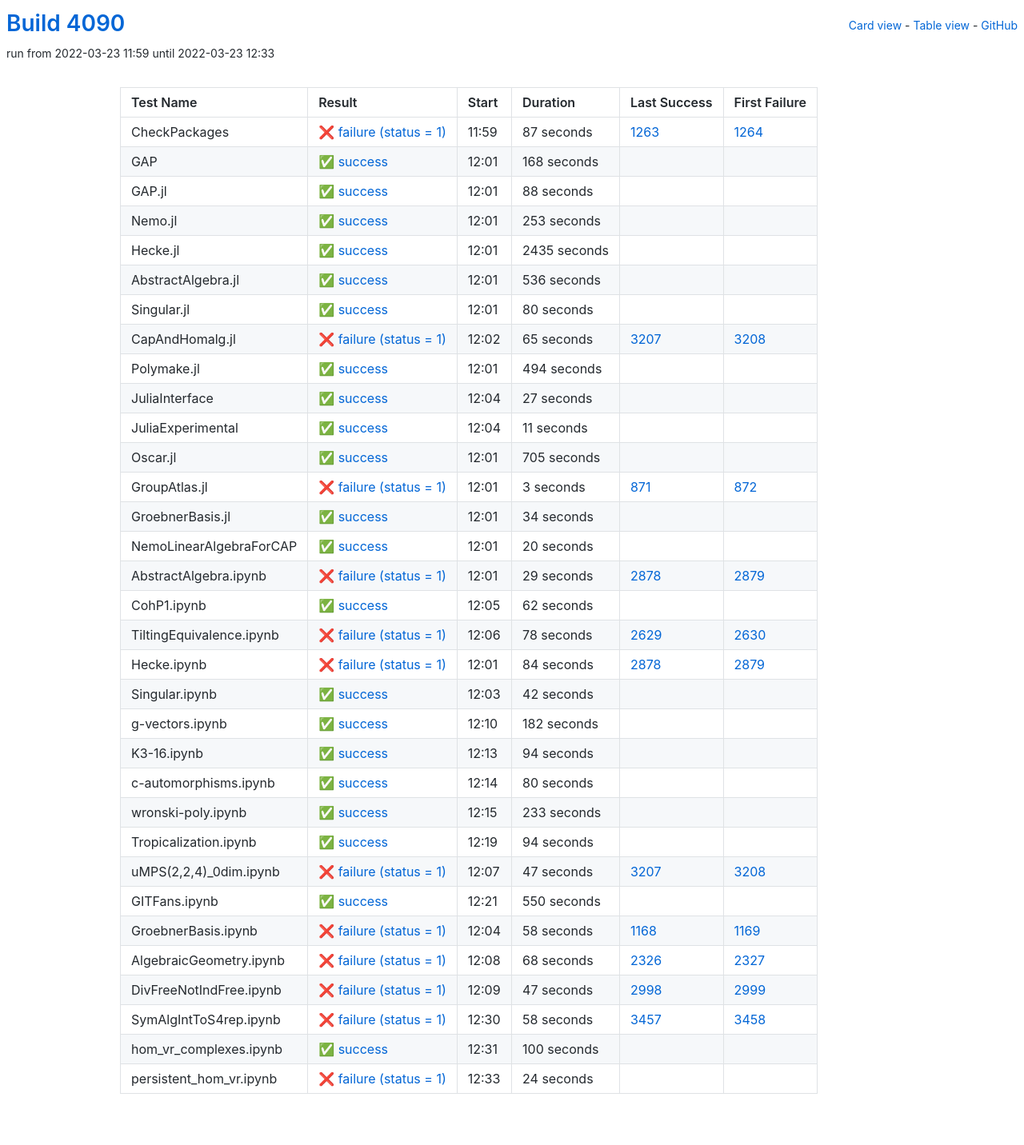
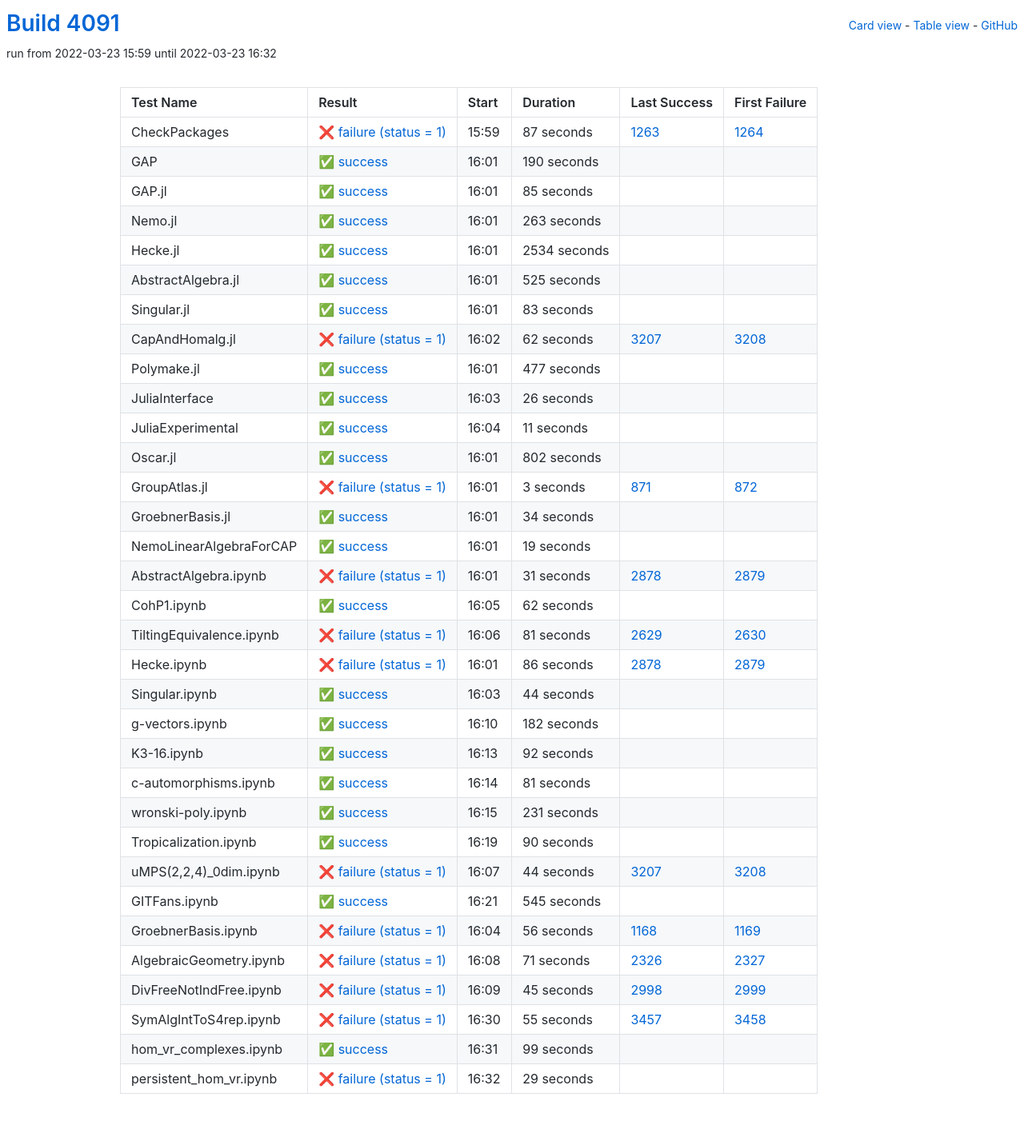
Before and after one commit to oscar-system/oscar-ci-status-stable, a Jekyll site: the page built from table.html, in a window 1280 px wide. Shown: the whole page at 80% size. Built offline with Jekyll 4.4.1, drawn with Linux system fonts in a browser that asks for light colours.

Commit message:
Build #4091

```diff
--- a/_data/ci.yml
+++ b/_data/ci.yml
@@ -1,6 +1,6 @@
 ---
-build: 4090
-build_url: https://oscarci.mathematik.uni-kl.de/job/oscar-stable/4090/
+build: 4091
+build_url: https://oscarci.mathematik.uni-kl.de/job/oscar-stable/4091/
 job: oscar-stable
 organization: oscar-system
 repo: oscar-ci-status-stable
@@ -8,8 +8,8 @@ repourl: https://github.com/oscar-system/oscar-ci-status-stable
 tests:
 - name: CheckPackages
   id: checkpackages
-  log: https://oscarci.mathematik.uni-kl.de/job/oscar-stable/4090/artifact/logs/build-4090/CheckPackages.log
-  start: 2022-03-23 11:59
+  log: https://oscarci.mathematik.uni-kl.de/job/oscar-stable/4091/artifact/logs/build-4091/CheckPackages.log
+  start: 2022-03-23 15:59
   success: false
   exitcode: 1
   status: failure
@@ -20,116 +20,116 @@ tests:
   first_failure_url: https://oscarci.mathematik.uni-kl.de/job/oscar-stable/1264/
 - name: GAP
   id: gap
-  log: https://oscarci.mathematik.uni-kl.de/job/oscar-stable/4090/artifact/logs/build-4090/GAP.log
-  start: 2022-03-23 12:01
+  log: https://oscarci.mathematik.uni-kl.de/job/oscar-stable/4091/artifact/logs/build-4091/GAP.log
+  start: 2022-03-23 16:01
   success: true
   exitcode: 0
   status: success
-  duration: 168
+  duration: 190
   last_success: false
   last_success_url:
   first_failure: false
   first_failure_url:
 - name: GAP.jl
   id: gap-jl
-  log: https://oscarci.mathematik.uni-kl.de/job/oscar-stable/4090/artifact/logs/build-4090/GAP.jl.log
-  start: 2022-03-23 12:01
+  log: https://oscarci.mathematik.uni-kl.de/job/oscar-stable/4091/artifact/logs/build-4091/GAP.jl.log
+  start: 2022-03-23 16:01
   success: true
   exitcode: 0
   status: success
-  duration: 88
+  duration: 85
   last_success: false
   last_success_url:
   first_failure: false
   first_failure_url:
 - name: Nemo.jl
   id: nemo-jl
-  log: https://oscarci.mathematik.uni-kl.de/job/oscar-stable/4090/artifact/logs/build-4090/Nemo.jl.log
-  start: 2022-03-23 12:01
+  log: https://oscarci.mathematik.uni-kl.de/job/oscar-stable/4091/artifact/logs/build-4091/Nemo.jl.log
+  start: 2022-03-23 16:01
   success: true
   exitcode: 0
   status: success
-  duration: 253
+  duration: 263
   last_success: false
   last_success_url:
   first_failure: false
   first_failure_url:
 - name: Hecke.jl
   id: hecke-jl
-  log: https://oscarci.mathematik.uni-kl.de/job/oscar-stable/4090/artifact/logs/build-4090/Hecke.jl.log
-  start: 2022-03-23 12:01
+  log: https://oscarci.mathematik.uni-kl.de/job/oscar-stable/4091/artifact/logs/build-4091/Hecke.jl.log
+  start: 2022-03-23 16:01
   success: true
   exitcode: 0
   status: success
-  duration: 2435
+  duration: 2534
   last_success: false
   last_success_url:
   first_failure: false
   first_failure_url:
 - name: AbstractAlgebra.jl
   id: abstractalgebra-jl
-  log: https://oscarci.mathematik.uni-kl.de/job/oscar-stable/4090/artifact/logs/build-4090/AbstractAlgebra.jl.log
-  start: 2022-03-23 12:01
+  log: https://oscarci.mathematik.uni-kl.de/job/oscar-stable/4091/artifact/logs/build-4091/AbstractAlgebra.jl.log
+  start: 2022-03-23 16:01
   success: true
   exitcode: 0
   status: success
-  duration: 536
+  duration: 525
   last_success: false
   last_success_url:
   first_failure: false
   first_failure_url:
 - name: Singular.jl
   id: singular-jl
-  log: https://oscarci.mathematik.uni-kl.de/job/oscar-stable/4090/artifact/logs/build-4090/Singular.jl.log
-  start: 2022-03-23 12:01
+  log: https://oscarci.mathematik.uni-kl.de/job/oscar-stable/4091/artifact/logs/build-4091/Singular.jl.log
+  start: 2022-03-23 16:01
   success: true
   exitcode: 0
   status: success
-  duration: 80
+  duration: 83
   last_success: false
   last_success_url:
   first_failure: false
   first_failure_url:
 - name: CapAndHomalg.jl
   id: capandhomalg-jl
-  log: https://oscarci.mathematik.uni-kl.de/job/oscar-stable/4090/artifact/logs/build-4090/CapAndHomalg.jl.log
-  start: 2022-03-23 12:02
+  log: https://oscarci.mathematik.uni-kl.de/job/oscar-stable/4091/artifact/logs/build-4091/CapAndHomalg.jl.log
+  start: 2022-03-23 16:02
   success: false
   exitcode: 1
   status: failure
-  duration: 65
+  duration: 62
   last_success: 3207
   last_success_url: https://oscarci.mathematik.uni-kl.de/job/oscar-stable/3207/
   first_failure: 3208
   first_failure_url: https://oscarci.mathematik.uni-kl.de/job/oscar-stable/3208/
 - name: Polymake.jl
   id: polymake-jl
-  log: https://oscarci.mathematik.uni-kl.de/job/oscar-stable/4090/artifact/logs/build-4090/Polymake.jl.log
-  start: 2022-03-23 12:01
+  log: https://oscarci.mathematik.uni-kl.de/job/oscar-stable/4091/artifact/logs/build-4091/Polymake.jl.log
+  start: 2022-03-23 16:01
   success: true
   exitcode: 0
   status: success
-  duration: 494
+  duration: 477
   last_success: false
   last_success_url:
   first_failure: false
   first_failure_url:
 - name: JuliaInterface
   id: juliainterface
-  log: https://oscarci.mathematik.uni-kl.de/job/oscar-stable/4090/artifact/logs/build-4090/JuliaInterface.log
-  start: 2022-03-23 12:04
+  log: https://oscarci.mathematik.uni-kl.de/job/oscar-stable/4091/artifact/logs/build-4091/JuliaInterface.log
+  start: 2022-03-23 16:03
   success: true
   exitcode: 0
   status: success
-  duration: 27
+  duration: 26
   last_success: false
   last_success_url:
   first_failure: false
   first_failure_url:
 - name: JuliaExperimental
   id: juliaexperimental
-  log: https://oscarci.mathematik.uni-kl.de/job/oscar-stable/4090/artifact/logs/build-4090/JuliaExperimental.log
-  start: 2022-03-23 12:04
+  log: https://oscarci.mathematik.uni-kl.de/job/oscar-stable/4091/artifact/logs/build-4091/JuliaExperimental.log
+  start: 2022-03-23 16:04
   success: true
   exitcode: 0
   status: success
@@ -140,20 +140,20 @@ tests:
   first_failure_url:
 - name: Oscar.jl
   id: oscar-jl
-  log: https://oscarci.mathematik.uni-kl.de/job/oscar-stable/4090/artifact/logs/build-4090/Oscar.jl.log
-  start: 2022-03-23 12:01
+  log: https://oscarci.mathematik.uni-kl.de/job/oscar-stable/4091/artifact/logs/build-4091/Oscar.jl.log
+  start: 2022-03-23 16:01
   success: true
   exitcode: 0
   status: success
-  duration: 705
+  duration: 802
   last_success: false
   last_success_url:
   first_failure: false
   first_failure_url:
 - name: GroupAtlas.jl
   id: groupatlas-jl
-  log: https://oscarci.mathematik.uni-kl.de/job/oscar-stable/4090/artifact/logs/build-4090/GroupAtlas.jl.log
-  start: 2022-03-23 12:01
+  log: https://oscarci.mathematik.uni-kl.de/job/oscar-stable/4091/artifact/logs/build-4091/GroupAtlas.jl.log
+  start: 2022-03-23 16:01
   success: false
   exitcode: 1
   status: failure
@@ -164,8 +164,8 @@ tests:
   first_failure_url: https://oscarci.mathematik.uni-kl.de/job/oscar-stable/872/
 - name: GroebnerBasis.jl
   id: groebnerbasis-jl
-  log: https://oscarci.mathematik.uni-kl.de/job/oscar-stable/4090/artifact/logs/build-4090/GroebnerBasis.jl.log
-  start: 2022-03-23 12:01
+  log: https://oscarci.mathematik.uni-kl.de/job/oscar-stable/4091/artifact/logs/build-4091/GroebnerBasis.jl.log
+  start: 2022-03-23 16:01
   success: true
   exitcode: 0
   status: success
@@ -176,32 +176,32 @@ tests:
   first_failure_url:
 - name: NemoLinearAlgebraForCAP
   id: nemolinearalgebraforcap
-  log: https://oscarci.mathematik.uni-kl.de/job/oscar-stable/4090/artifact/logs/build-4090/NemoLinearAlgebraForCAP.log
-  start: 2022-03-23 12:01
+  log: https://oscarci.mathematik.uni-kl.de/job/oscar-stable/4091/artifact/logs/build-4091/NemoLinearAlgebraForCAP.log
+  start: 2022-03-23 16:01
   success: true
   exitcode: 0
   status: success
-  duration: 20
+  duration: 19
   last_success: false
   last_success_url:
   first_failure: false
   first_failure_url:
 - name: AbstractAlgebra.ipynb
   id: abstractalgebra-ipynb
-  log: https://oscarci.mathematik.uni-kl.de/job/oscar-stable/4090/artifact/logs/build-4090/AbstractAlgebra.ipynb.log
-  start: 2022-03-23 12:01
+  log: https://oscarci.mathematik.uni-kl.de/job/oscar-stable/4091/artifact/logs/build-4091/AbstractAlgebra.ipynb.log
+  start: 2022-03-23 16:01
   success: false
   exitcode: 1
   status: failure
-  duration: 29
+  duration: 31
   last_success: 2878
   last_success_url: https://oscarci.mathematik.uni-kl.de/job/oscar-stable/2878/
   first_failure: 2879
   first_failure_url: https://oscarci.mathematik.uni-kl.de/job/oscar-stable/2879/
 - name: CohP1.ipynb
   id: cohp1-ipynb
-  log: https://oscarci.mathematik.uni-kl.de/job/oscar-stable/4090/artifact/logs/build-4090/CohP1.ipynb.log
-  start: 2022-03-23 12:05
+  log: https://oscarci.mathematik.uni-kl.de/job/oscar-stable/4091/artifact/logs/build-4091/CohP1.ipynb.log
+  start: 2022-03-23 16:05
   success: true
   exitcode: 0
   status: success
@@ -212,44 +212,44 @@ tests:
   first_failure_url:
 - name: TiltingEquivalence.ipynb
   id: tiltingequivalence-ipynb
-  log: https://oscarci.mathematik.uni-kl.de/job/oscar-stable/4090/artifact/logs/build-4090/TiltingEquivalence.ipynb.log
-  start: 2022-03-23 12:06
+  log: https://oscarci.mathematik.uni-kl.de/job/oscar-stable/4091/artifact/logs/build-4091/TiltingEquivalence.ipynb.log
+  start: 2022-03-23 16:06
   success: false
   exitcode: 1
   status: failure
-  duration: 78
+  duration: 81
   last_success: 2629
   last_success_url: https://oscarci.mathematik.uni-kl.de/job/oscar-stable/2629/
   first_failure: 2630
   first_failure_url: https://oscarci.mathematik.uni-kl.de/job/oscar-stable/2630/
 - name: Hecke.ipynb
   id: hecke-ipynb
-  log: https://oscarci.mathematik.uni-kl.de/job/oscar-stable/4090/artifact/logs/build-4090/Hecke.ipynb.log
-  start: 2022-03-23 12:01
+  log: https://oscarci.mathematik.uni-kl.de/job/oscar-stable/4091/artifact/logs/build-4091/Hecke.ipynb.log
+  start: 2022-03-23 16:01
   success: false
   exitcode: 1
   status: failure
-  duration: 84
+  duration: 86
   last_success: 2878
   last_success_url: https://oscarci.mathematik.uni-kl.de/job/oscar-stable/2878/
   first_failure: 2879
   first_failure_url: https://oscarci.mathematik.uni-kl.de/job/oscar-stable/2879/
 - name: Singular.ipynb
   id: singular-ipynb
-  log: https://oscarci.mathematik.uni-kl.de/job/oscar-stable/4090/artifact/logs/build-4090/Singular.ipynb.log
-  start: 2022-03-23 12:03
+  log: https://oscarci.mathematik.uni-kl.de/job/oscar-stable/4091/artifact/logs/build-4091/Singular.ipynb.log
+  start: 2022-03-23 16:03
   success: true
   exitcode: 0
   status: success
-  duration: 42
+  duration: 44
   last_success: false
   last_success_url:
   first_failure: false
   first_failure_url:
 - name: g-vectors.ipynb
   id: g-vectors-ipynb
-  log: https://oscarci.mathematik.uni-kl.de/job/oscar-stable/4090/artifact/logs/build-4090/g-vectors.ipynb.log
-  start: 2022-03-23 12:10
+  log: https://oscarci.mathematik.uni-kl.de/job/oscar-stable/4091/artifact/logs/build-4091/g-vectors.ipynb.log
+  start: 2022-03-23 16:10
   success: true
   exitcode: 0
   status: success
@@ -260,144 +260,144 @@ tests:
   first_failure_url:
 - name: K3-16.ipynb
   id: k3-16-ipynb
-  log: https://oscarci.mathematik.uni-kl.de/job/oscar-stable/4090/artifact/logs/build-4090/K3-16.ipynb.log
-  start: 2022-03-23 12:13
+  log: https://oscarci.mathematik.uni-kl.de/job/oscar-stable/4091/artifact/logs/build-4091/K3-16.ipynb.log
+  start: 2022-03-23 16:13
   success: true
   exitcode: 0
   status: success
-  duration: 94
+  duration: 92
   last_success: false
   last_success_url:
   first_failure: false
   first_failure_url:
 - name: c-automorphisms.ipynb
   id: c-automorphisms-ipynb
-  log: https://oscarci.mathematik.uni-kl.de/job/oscar-stable/4090/artifact/logs/build-4090/c-automorphisms.ipynb.log
-  start: 2022-03-23 12:14
+  log: https://oscarci.mathematik.uni-kl.de/job/oscar-stable/4091/artifact/logs/build-4091/c-automorphisms.ipynb.log
+  start: 2022-03-23 16:14
   success: true
   exitcode: 0
   status: success
-  duration: 80
+  duration: 81
   last_success: false
   last_success_url:
   first_failure: false
   first_failure_url:
 - name: wronski-poly.ipynb
   id: wronski-poly-ipynb
-  log: https://oscarci.mathematik.uni-kl.de/job/oscar-stable/4090/artifact/logs/build-4090/wronski-poly.ipynb.log
-  start: 2022-03-23 12:15
+  log: https://oscarci.mathematik.uni-kl.de/job/oscar-stable/4091/artifact/logs/build-4091/wronski-poly.ipynb.log
+  start: 2022-03-23 16:15
   success: true
   exitcode: 0
   status: success
-  duration: 233
+  duration: 231
   last_success: false
   last_success_url:
   first_failure: false
   first_failure_url:
 - name: Tropicalization.ipynb
   id: tropicalization-ipynb
-  log: https://oscarci.mathematik.uni-kl.de/job/oscar-stable/4090/artifact/logs/build-4090/Tropicalization.ipynb.log
-  start: 2022-03-23 12:19
+  log: https://oscarci.mathematik.uni-kl.de/job/oscar-stable/4091/artifact/logs/build-4091/Tropicalization.ipynb.log
+  start: 2022-03-23 16:19
   success: true
   exitcode: 0
   status: success
-  duration: 94
+  duration: 90
   last_success: false
   last_success_url:
   first_failure: false
   first_failure_url:
 - name: uMPS(2,2,4)_0dim.ipynb
   id: umps-2-2-4-0dim-ipynb
-  log: https://oscarci.mathematik.uni-kl.de/job/oscar-stable/4090/artifact/logs/build-4090/uMPS-2-2-4-_0dim.ipynb.log
-  start: 2022-03-23 12:07
+  log: https://oscarci.mathematik.uni-kl.de/job/oscar-stable/4091/artifact/logs/build-4091/uMPS-2-2-4-_0dim.ipynb.log
+  start: 2022-03-23 16:07
   success: false
   exitcode: 1
   status: failure
-  duration: 47
+  duration: 44
   last_success: 3207
   last_success_url: https://oscarci.mathematik.uni-kl.de/job/oscar-stable/3207/
   first_failure: 3208
   first_failure_url: https://oscarci.mathematik.uni-kl.de/job/oscar-stable/3208/
 - name: GITFans.ipynb
   id: gitfans-ipynb
-  log: https://oscarci.mathematik.uni-kl.de/job/oscar-stable/4090/artifact/logs/build-4090/GITFans.ipynb.log
-  start: 2022-03-23 12:21
+  log: https://oscarci.mathematik.uni-kl.de/job/oscar-stable/4091/artifact/logs/build-4091/GITFans.ipynb.log
+  start: 2022-03-23 16:21
   success: true
   exitcode: 0
   status: success
-  duration: 550
+  duration: 545
   last_success: false
   last_success_url:
   first_failure: false
   first_failure_url:
 - name: GroebnerBasis.ipynb
   id: groebnerbasis-ipynb
-  log: https://oscarci.mathematik.uni-kl.de/job/oscar-stable/4090/artifact/logs/build-4090/GroebnerBasis.ipynb.log
-  start: 2022-03-23 12:04
+  log: https://oscarci.mathematik.uni-kl.de/job/oscar-stable/4091/artifact/logs/build-4091/GroebnerBasis.ipynb.log
+  start: 2022-03-23 16:04
   success: false
   exitcode: 1
   status: failure
-  duration: 58
+  duration: 56
   last_success: 1168
   last_success_url: https://oscarci.mathematik.uni-kl.de/job/oscar-stable/1168/
   first_failure: 1169
   first_failure_url: https://oscarci.mathematik.uni-kl.de/job/oscar-stable/1169/
 - name: AlgebraicGeometry.ipynb
   id: algebraicgeometry-ipynb
-  log: https://oscarci.mathematik.uni-kl.de/job/oscar-stable/4090/artifact/logs/build-4090/AlgebraicGeometry.ipynb.log
-  start: 2022-03-23 12:08
+  log: https://oscarci.mathematik.uni-kl.de/job/oscar-stable/4091/artifact/logs/build-4091/AlgebraicGeometry.ipynb.log
+  start: 2022-03-23 16:08
   success: false
   exitcode: 1
   status: failure
-  duration: 68
+  duration: 71
   last_success: 2326
   last_success_url: https://oscarci.mathematik.uni-kl.de/job/oscar-stable/2326/
   first_failure: 2327
   first_failure_url: https://oscarci.mathematik.uni-kl.de/job/oscar-stable/2327/
 - name: DivFreeNotIndFree.ipynb
   id: divfreenotindfree-ipynb
-  log: https://oscarci.mathematik.uni-kl.de/job/oscar-stable/4090/artifact/logs/build-4090/DivFreeNotIndFree.ipynb.log
-  start: 2022-03-23 12:09
+  log: https://oscarci.mathematik.uni-kl.de/job/oscar-stable/4091/artifact/logs/build-4091/DivFreeNotIndFree.ipynb.log
+  start: 2022-03-23 16:09
   success: false
   exitcode: 1
   status: failure
-  duration: 47
+  duration: 45
   last_success: 2998
   last_success_url: https://oscarci.mathematik.uni-kl.de/job/oscar-stable/2998/
   first_failure: 2999
   first_failure_url: https://oscarci.mathematik.uni-kl.de/job/oscar-stable/2999/
 - name: SymAlgIntToS4rep.ipynb
   id: symalginttos4rep-ipynb
-  log: https://oscarci.mathematik.uni-kl.de/job/oscar-stable/4090/artifact/logs/build-4090/SymAlgIntToS4rep.ipynb.log
-  start: 2022-03-23 12:30
+  log: https://oscarci.mathematik.uni-kl.de/job/oscar-stable/4091/artifact/logs/build-4091/SymAlgIntToS4rep.ipynb.log
+  start: 2022-03-23 16:30
   success: false
   exitcode: 1
   status: failure
-  duration: 58
+  duration: 55
   last_success: 3457
   last_success_url: https://oscarci.mathematik.uni-kl.de/job/oscar-stable/3457/
   first_failure: 3458
   first_failure_url: https://oscarci.mathematik.uni-kl.de/job/oscar-stable/3458/
 - name: hom_vr_complexes.ipynb
   id: hom-vr-complexes-ipynb
-  log: https://oscarci.mathematik.uni-kl.de/job/oscar-stable/4090/artifact/logs/build-4090/hom_vr_complexes.ipynb.log
-  start: 2022-03-23 12:31
+  log: https://oscarci.mathematik.uni-kl.de/job/oscar-stable/4091/artifact/logs/build-4091/hom_vr_complexes.ipynb.log
+  start: 2022-03-23 16:31
   success: true
   exitcode: 0
   status: success
-  duration: 100
+  duration: 99
   last_success: false
   last_success_url:
   first_failure: false
   first_failure_url:
 - name: persistent_hom_vr.ipynb
   id: persistent-hom-vr-ipynb
-  log: https://oscarci.mathematik.uni-kl.de/job/oscar-stable/4090/artifact/logs/build-4090/persistent_hom_vr.ipynb.log
-  start: 2022-03-23 12:33
+  log: https://oscarci.mathematik.uni-kl.de/job/oscar-stable/4091/artifact/logs/build-4091/persistent_hom_vr.ipynb.log
+  start: 2022-03-23 16:32
   success: false
   exitcode: 1
   status: failure
-  duration: 24
+  duration: 29
   last_success: false
   last_success_url:
   first_failure: false
```
Also changed, not shown: README.md.
